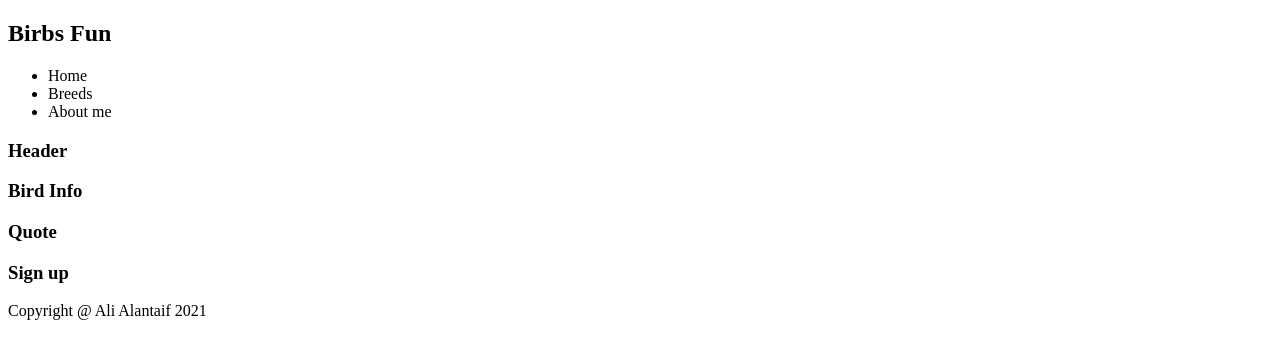
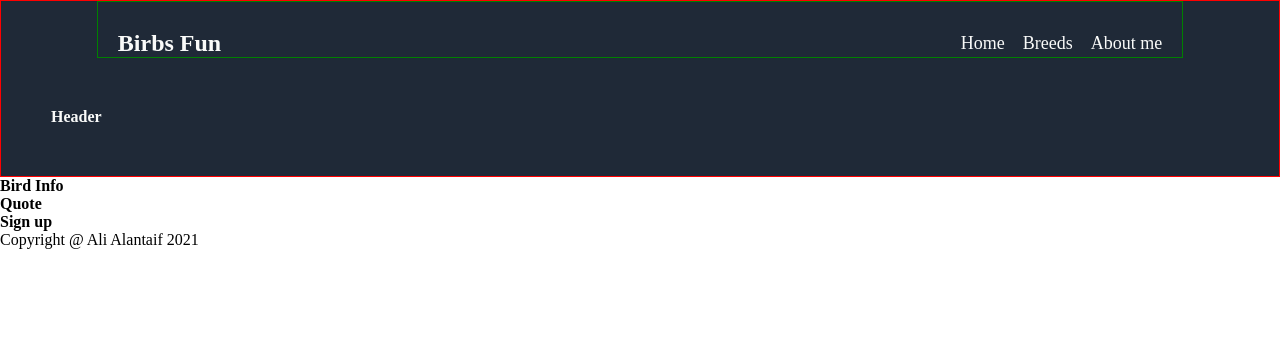
Before and after one commit to lastRemnant0/BirbsFun, a plain HTML site: page index.html in a window 1280 px wide. Drawn offline with Linux system fonts and the light colour scheme.

Commit message:
changed html stracture and added header styles

```diff
--- a/index.html
+++ b/index.html
@@ -12,21 +12,23 @@
 <body>
 
     <header>
-        <h2 class="logo">Birbs Fun</h2>
+
         <nav>
+            <h2 class="logo">Birbs Fun</h2>
             <ul>
-                <li>Home</li>
-                <li>Breeds</li>
-                <li>About me</li>
+                <li><a href="" class="nav-link">Home</a></li>
+                <li><a href="" class="nav-link">Breeds</a></li>
+                <li><a href="" class="nav-link">About me</a></li>
             </ul>
         </nav>
-    </header>
-
-    <main>
 
         <section class="main-header">
             <h3>Header</h3>
         </section>
+
+    </header>
+
+    <main>
 
         <section class="bird-info">
             <h3>Bird Info</h3>
--- a/style.css
+++ b/style.css
@@ -0,0 +1,49 @@
+*{
+    box-sizing: border-box;
+    list-style: none;
+    text-decoration: none;
+    font-size: 16px;
+    margin: 0;
+    padding: 0;
+}
+
+body{
+    min-height: 100vh;
+    display: flex;
+    flex-direction: column;
+}
+
+header{
+    background-color: #1F2937;
+    border: 1px solid red;
+    color: #f9faf9;
+}
+
+header nav{
+    display: flex;
+    justify-content: space-between;
+    align-items: center;
+    padding: 28px 20px 0 20px;
+    border: 1px solid green;
+    width: 85%;
+    margin: auto;
+
+}
+
+header h2{
+    font-size: 24px;
+}
+
+header nav ul{
+    display: flex;
+    gap: 18px;
+}
+
+.nav-link{
+    color: #f9faf9;
+    font-size: 18px;
+}
+
+.main-header{
+    padding: 50px; /* just to see how it's gonna look , need to change or remove later */
+}
```
